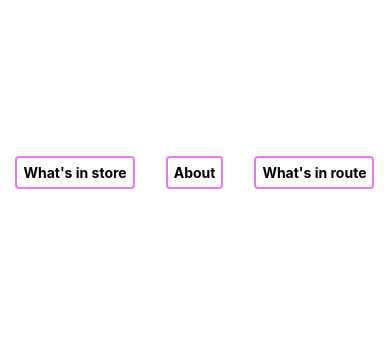
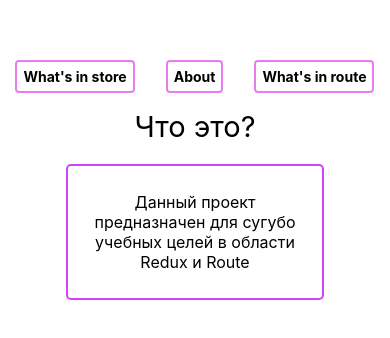
Before and after one commit to fedorukvl/react-store-check, a React (Create React App) app: page /about in a window 390 px wide. Shown: the part 250-588 px from the top of the page. Built offline with nearby package versions, Linux system fonts and the light colour scheme.

Commit message:
Добавлены стили к компоненту About

```diff
--- a/src/App.js
+++ b/src/App.js
@@ -1,6 +1,7 @@
 import React from 'react';
 import { Route, Switch } from 'react-router';
 import './App.css';
+import About from './Components/About/About';
 import Navigation from './Components/Navigation/Navigation';
 import StoreInfo from './Components/StoreInfo/StoreInfo';
 
@@ -10,6 +11,7 @@ function App() {
       <nav><Navigation/></nav>
       <Switch>
         <Route path="/store" component={StoreInfo}/>
+        <Route path="/about" component={About}/>
       </Switch>
     </div>
   );
--- a/src/Components/About/About.jsx
+++ b/src/Components/About/About.jsx
@@ -1,4 +1,5 @@
 import React, { Fragment } from "react";
+import "../../media/css/About.css";
 
 function About() {
   return (
--- /dev/null
+++ b/src/media/css/About.css
@@ -0,0 +1,24 @@
+.about-title {
+  font-size: 30px;
+  margin: 0 auto 20px auto;
+}
+.about {
+  border: 2px solid rgb(210, 66, 247);
+  padding: 10px;
+  border-radius: 5px;
+  width: 60%;
+  margin: 0 auto;
+}
+.about .about__description .about__description-info {
+  font-size: 20px;
+  text-align: center;
+}
+
+@media (max-width: 480px) {
+  .about-title {
+    font-size: 29px;
+  }
+  .about .about__description .about__description-info {
+    font-size: 16px;
+  }
+}
```
